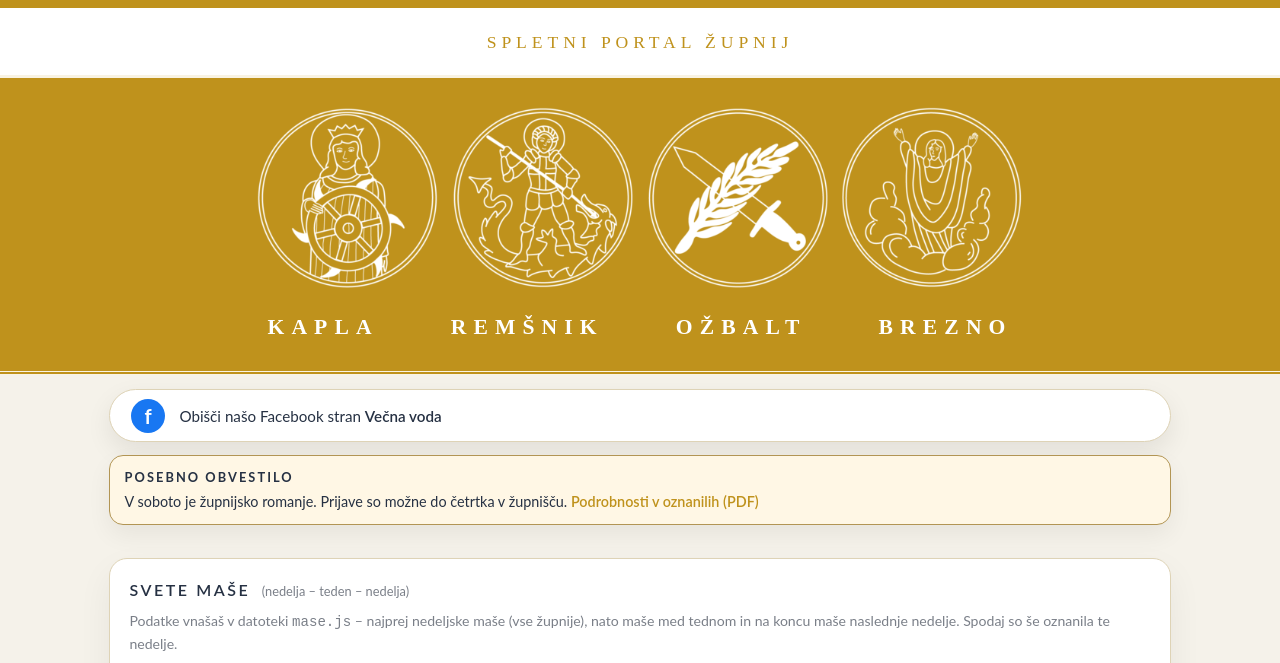
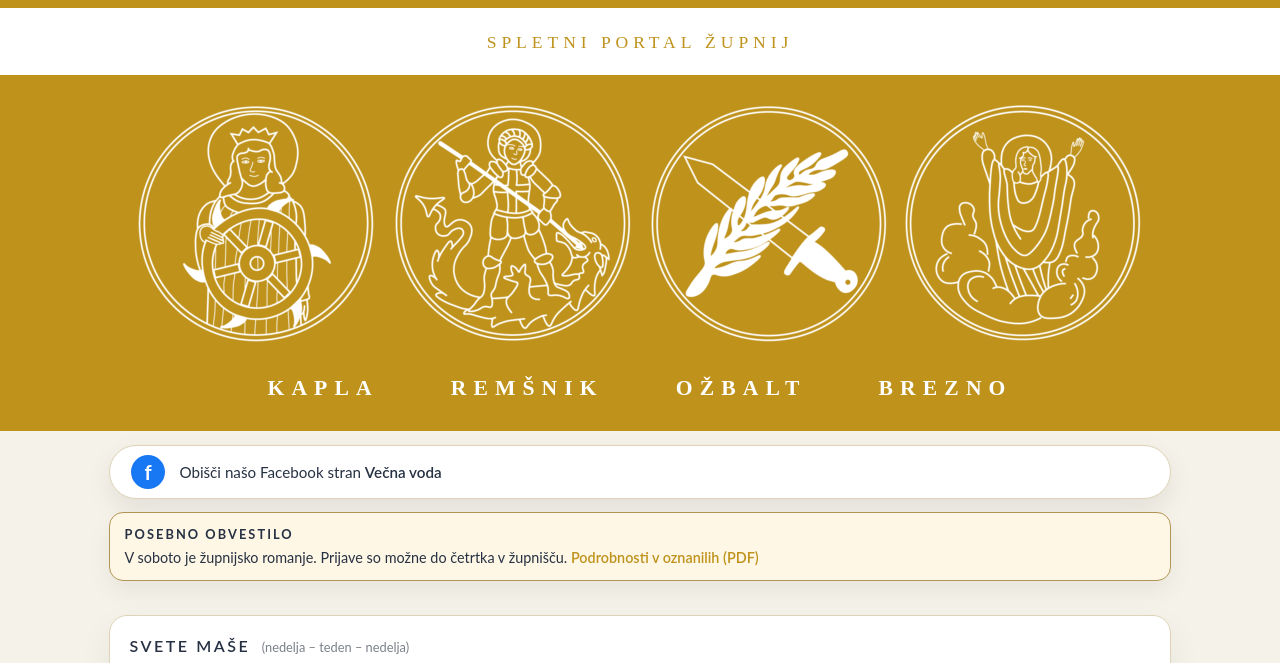
Before and after one commit to Vascan16/VecnaVoda, a plain HTML site: page index.html in a window 1280 px wide. Shown: the part 70-733 px from the top of the page. Drawn offline with Linux system fonts and the light colour scheme.

Commit message:
Add files via upload

```diff
--- a/styles.css
+++ b/styles.css
@@ -115,9 +115,9 @@ header {
   font-size: var(--font-center-title);
   letter-spacing: 0.28em;
   text-transform: uppercase;
-
+}
   /* NEŽEN spodnji rob, brez dvojnega stacka */
-  border-bottom: 3px solid var(--color-header-line);
+ /* border-bottom: 3px solid var(--color-header-line);
 }
 
 /* 3) ZLATI trak – grbi + ENA dvojna črta (brez dodatnega stikanja) */
@@ -125,9 +125,9 @@ header {
   background: var(--color-gold);
   padding: 1.8rem 0 1.6rem;
   text-align: center;
-
+}
   /* Samo spodnja dvojna linija (zgoraj nič) */
-  border-bottom: 4px double var(--color-header-line);
+  /*border-bottom: 4px double var(--color-header-line);
 }
 
 .hero-icons-image {
```
